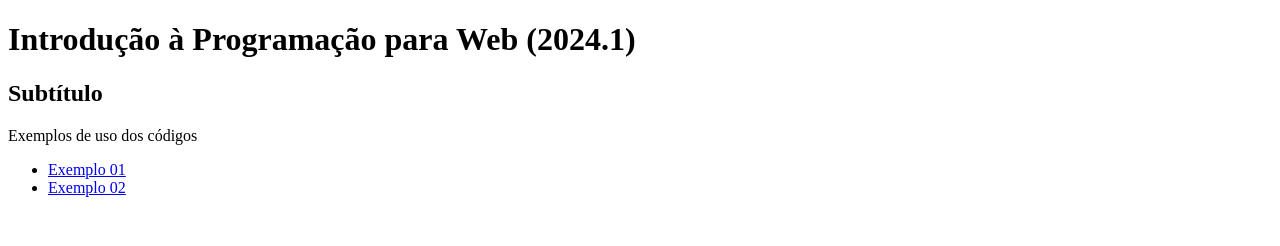
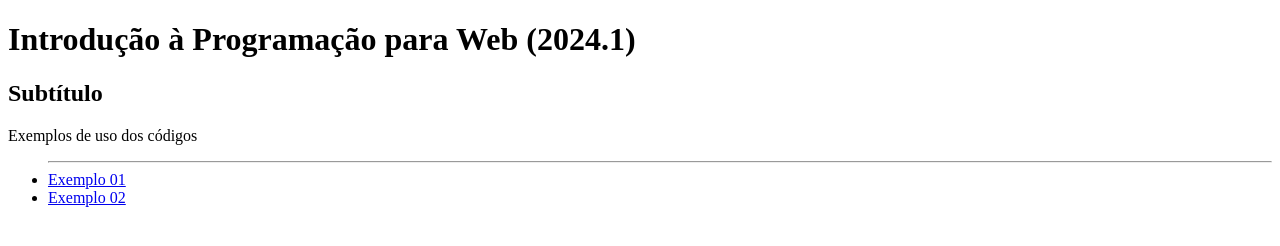
Before and after one commit to odaniellevi/Aula-1, a plain HTML site: page index.html in a window 1280 px wide. Drawn offline with Linux system fonts and the light colour scheme.

Commit message:
Atualização

```diff
--- a/index.html
+++ b/index.html
@@ -7,8 +7,9 @@
     <h2>Subtítulo</h2>
     <p>Exemplos de uso dos códigos</p>
     <ul>
-      <li><a href="./Exemplo 01/">Exemplo 01</a></li>
-      <li><a href="./Exemplo 02/">Exemplo 02</a></li>
+      <hr>
+      <li><a href="./Exemplo 01/"target = _blank>Exemplo 01</a></li>
+      <li><a href="./Exemplo 02/"target = _blank>Exemplo 02</a></li>
     </ul>
   </body>
 </html>
```
